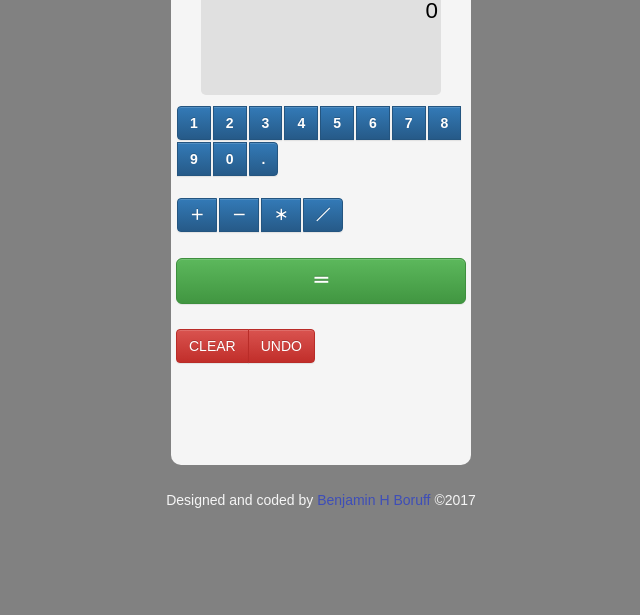
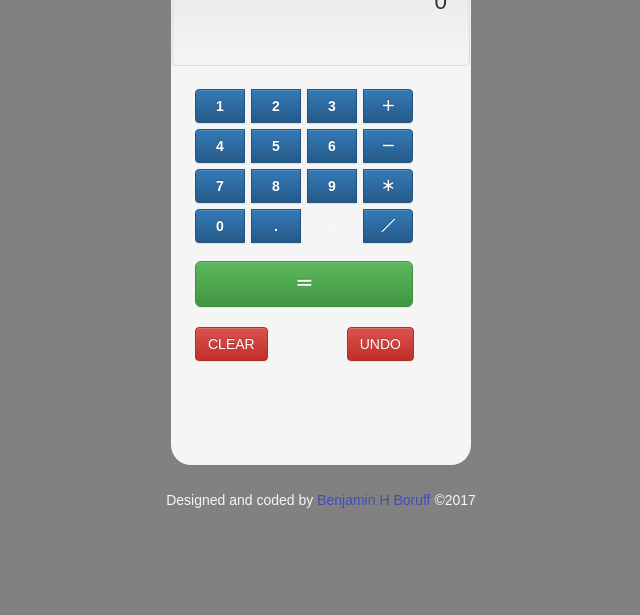
Before and after one commit to benjaminboruff/calculator2, a React app: page / in a window 1280 px wide. Shown: the part 185-800 px from the top of the page, without its empty margins (319-959 px from the left). Built offline with nearby package versions, Linux system fonts and the light colour scheme.

Commit message:
bootstrap major done

```diff
--- a/src/Calculator.css
+++ b/src/Calculator.css
@@ -2,13 +2,20 @@
   text-align: center;
 }
 
-.App-header {
-  background-color: #222;
-  height: 150px;
-  padding: 20px;
-  color: white;
+.panel-custom {
+    width: 300px;
+    height: 500px;
+    margin: auto;
+    margin-top: 150px;
+    border-radius: 20px;
+    background-color: #f5f5f5;
 }
-
-.App-intro {
-  font-size: large;
+.panel-custom > .panel-heading {
+    background-image: linear-gradient(to bottom,#337ab7 0,#265a88 100%);
+    margin-top: -1px;
+    margin-left: -1px;
+    margin-right: -1px;
+    border-top-left-radius: 17px;
+    border-top-right-radius: 17px;
+    color: #fff;
 }
--- a/src/Calculator.js
+++ b/src/Calculator.js
@@ -1,5 +1,6 @@
 // @flow
-// import { Layout, Content, Card, CardTitle, CardText, CardActions } from 'react-mdl';
+import { Panel } from 'react-bootstrap';
+import { bootstrapUtils } from 'react-bootstrap/lib/utils';
 import React, { Component } from 'react';
 import './Calculator.css';
 import Output from'./components/output';
@@ -101,37 +102,25 @@ class Calculator extends Component<void, void, State> {
   }
 
   render() {
+    // add custom Panel style for Panel header
+    bootstrapUtils.addStyle(Panel, 'custom');
+    let title = <h4 style={{margin: 'auto'}}>Calculator</h4>;
     return (
       <div className="">
         <div>
           <div className="App">
-            <div style={{width: '300px', height: '500px',
-                                    margin: 'auto', marginTop: '150px',
-                                    borderRadius: '10px',
-                                    backgroundColor: '#f5f5f5'}}>
-              <div style={{background: '#3E4EB8', color: '#fff'}}>
-                <h4 style={{margin: 'auto'}}>Calculator</h4>
-              </div>
-              <div style={{width: '80%', height: '100px', margin: 'auto', marginTop: '10px',
-                                marginBottom: '10px',
-                                backgroundColor: '#e0e0e0',
-                                borderRadius: '5px',
-                                color: '#000'}}>
+            <Panel header={title} bsStyle="custom">
               <Output result={this.state.result} input={this.state.input} />
-              </div>
-              <div>
               <Keypad
                 calculate={this.calculate}
                 handleButtonClick={this.handleButtonClick}
                 handleClearClick={this.handleClearClick} />
-              </div>
-            </div>
+            </Panel>
             <div style={{color: '#f5f5f5', textAlign: 'center', position: 'absolute', width: '100%', marginTop: '25px'}}>
               Designed and coded by <a style={{textDecoration: 'none', color: '#3E4EB8'}} href="http://stackoverflow.com/story/benjaminboruff">Benjamin H Boruff</a> &copy;2017
             </div>
           </div>
         </div>
-
       </div>
     );
   }
--- a/src/components/key.js
+++ b/src/components/key.js
@@ -24,6 +24,9 @@ function Key (props: Object) {
         case '=':
           symbol = '\uFF1D';
           break;
+        case 'blank':
+          symbol = '0';
+          break;
         default:
           // key is a number or CLEAR/UNDO
           symbol = props.value;
@@ -35,6 +38,7 @@ function Key (props: Object) {
         return(
           <Button
             bsStyle="danger"
+            style={props.style}
             value={props.value}
             onClick={props.handleClick}>
             {symbol}
@@ -48,7 +52,7 @@ function Key (props: Object) {
           <Button
             bsSize="large"
             bsStyle="success"
-            style={{fontWeight: '900'}}
+            style={{width: '218px',marginLeft: '18px', fontWeight: '900'}}
             value={props.value}
             onClick={props.handleClick}>
             {symbol}
@@ -62,7 +66,7 @@ function Key (props: Object) {
           <Button
             bsStyle="primary"
             value={props.value}
-            style={{margin: '1px', fontWeight: '900'}}
+            style={{width: '50px', margin: '3px', fontWeight: '900'}}
             onClick={props.handleClick}>
             {symbol}
           </Button>
@@ -75,9 +79,23 @@ function Key (props: Object) {
           <Button
             bsStyle="primary"
             value={props.value}
-            style={{margin: '1px', fontWeight: '900'}}
+            style={{width: '50px', margin: '3px', fontWeight: '900'}}
             onClick={props.handleClick}>
             {symbol}
+          </Button>
+        );
+      }
+
+      // the blank button
+      if(props.value === 'blank') {
+        return(
+          <Button
+            disabled
+            value={props.value}
+            style={{width: '50px', margin: '3px', backgroundColor: '#f5f5f5',
+                  color: '#f5f5f5', border: 'none'}}
+            onClick={props.handleClick}>
+            <span>o</span>
           </Button>
         );
       }
--- a/src/components/keypad.js
+++ b/src/components/keypad.js
@@ -7,56 +7,85 @@ function Keypad(props: Object) {
   const row1 = ['1','2','3','+'];
   const row2 = ['4','5','6','-'];
   const row3 = ['7','8','9','*'];
-  const row4 = ['0','.',' ','/'];
+  const row4 = ['0','.','blank','/'];
 
-  const numbers = ['1','2','3','4','5','6','7','8','9','0','.'];
-  const operators = ["+", "-", "*", "/"];
-  const clear = ["CLEAR", "UNDO"];
-
-  let numberKeySet = numbers.map((number) => {
+  let row1KeySet = row1.map((item) => {
     return (
       <Key
-          type="number"
-          key={number}
-          value={number}
-          handleClick={props.handleButtonClick} />);
+        key={item}
+        value={item}
+        handleClick={props.handleButtonClick}
+      />
+    );
   });
 
-  let operatorKeySet = operators.map((operator) => {
+  let row2KeySet = row2.map((item) => {
     return (
       <Key
-          type="operator"
-          key={operator}
-          value={operator}
-          handleClick={props.handleButtonClick} />);
+        key={item}
+        value={item}
+        handleClick={props.handleButtonClick}
+      />
+    );
   });
 
-  let clearKeySet = clear.map((clearKey) => {
+  let row3KeySet = row3.map((item) => {
     return (
       <Key
-          key={clearKey}
-          value={clearKey}
-          handleClick={props.handleClearClick} />);
+        key={item}
+        value={item}
+        handleClick={props.handleButtonClick}
+      />
+    );
   });
+
+  let row4KeySet = row4.map((item) => {
+    return (
+      <Key
+        key={item}
+        value={item}
+        handleClick={props.handleButtonClick}
+      />
+    );
+  });
+
+  let clearKeySet = (
+    <div>
+      <Key
+        style={{marginLeft: '18px'}}
+        key="CLEAR"
+        value="CLEAR"
+        handleClick={props.handleClearClick}
+      />
+      <Key
+        style={{marginLeft: '79px'}}
+        key="UNDO"
+        value="UNDO"
+        handleClick={props.handleClearClick}
+      />
+    </div>
+  );
 
   let equalKey = <Key value="=" handleClick={props.calculate}></Key>;
 
   return (
     <div>
+      <ButtonToolbar style={{margin: '15px'}}>
+        <ButtonGroup>
+          {row1KeySet}
+        </ButtonGroup>
+        <ButtonGroup>
+          {row2KeySet}
+        </ButtonGroup>
+        <ButtonGroup>
+          {row3KeySet}
+        </ButtonGroup>
+        <ButtonGroup>
+          {row4KeySet}
+        </ButtonGroup>
+      </ButtonToolbar>
       <ButtonToolbar style={{margin: 'auto'}}>
         <ButtonGroup>
-          {numberKeySet}
-        </ButtonGroup>
-      </ButtonToolbar>
-      <br />
-      <ButtonToolbar style={{margin: 'auto'}}>
-        <ButtonGroup>
-          {operatorKeySet}
-        </ButtonGroup>
-      </ButtonToolbar>
-      <br />
-      <ButtonToolbar style={{margin: '5px'}}>
-        <ButtonGroup vertical block>
           {equalKey}
         </ButtonGroup>
       </ButtonToolbar>
--- a/src/components/output.js
+++ b/src/components/output.js
@@ -1,12 +1,14 @@
 // @flow
 import React from 'react';
+import { Well } from 'react-bootstrap';
+
 
 function Output(props: Object) {
   return (
-    <div>
-      <div  style={{margin: 'auto', paddingRight: '3px', textAlign: 'right', fontSize: '1.6em'}}>{props.result}</div>
-      <p style={{margin: 'auto', marginTop: '60px', textAlign: 'right'}}> {props.input}</p>
-    </div>
+    <Well style={{height: '100px'}}>
+      <div  style={{paddingRight: '3px', textAlign: 'right', fontSize: '1.6em'}}>{props.result}</div>
+      <div style={{marginTop: '20px', textAlign: 'right'}}>{props.input}</div>
+    </Well>
   );
 }
 
```
Lines whose indentation alone changed are shown as unchanged.
